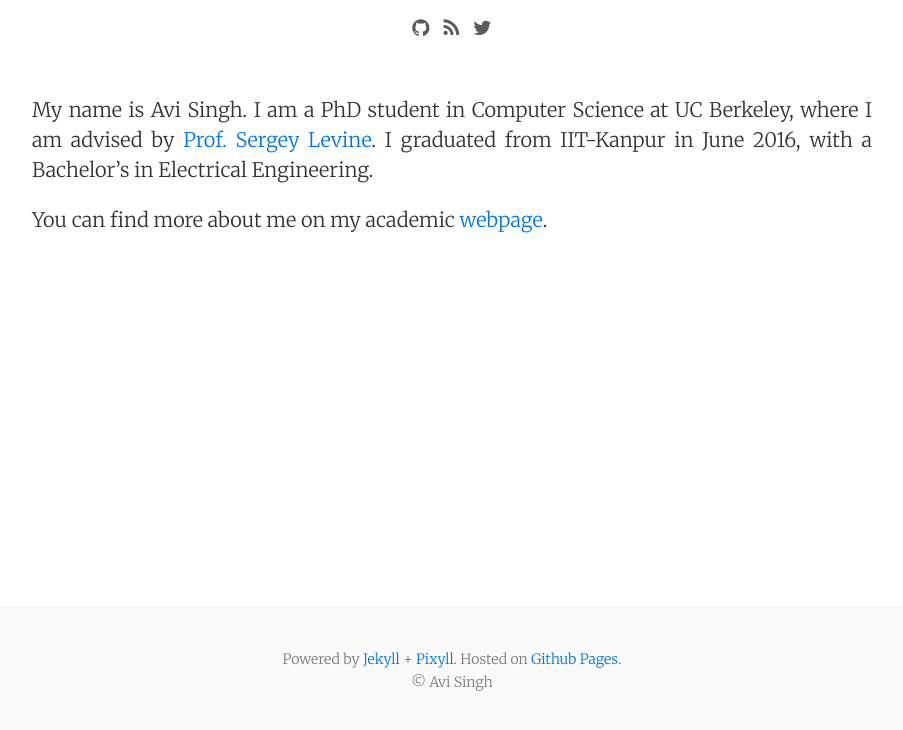
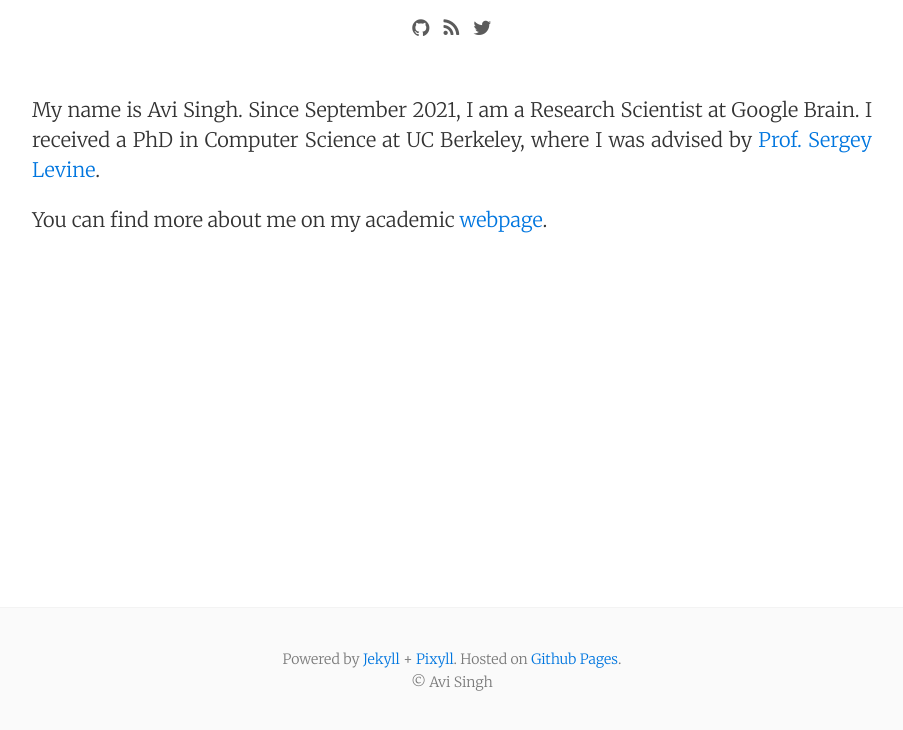
Before and after one commit to avisingh599/avisingh599.github.io, a Jekyll site: the page built from about.md, in a window 1280 px wide, cut to the strip 167-897 px from the top of the page. Shown: the whole strip, without its empty margins (188-1091 px from the left). Built offline with Jekyll 4.4.1, drawn with Linux system fonts in a browser that asks for light colours; nearby versions of some CDN libraries.

Commit message:
Update about page

```diff
--- a/about.md
+++ b/about.md
@@ -3,6 +3,6 @@ layout: page
 permalink: /about/
 ---
 
-My name is Avi Singh. I am a PhD student in Computer Science at UC Berkeley, where I am advised by [Prof. Sergey Levine](https://people.eecs.berkeley.edu/~svlevine/). I graduated from IIT-Kanpur in June 2016, with a Bachelor's in Electrical Engineering.
+My name is Avi Singh. Since September 2021, I am a Research Scientist at Google Brain. I received a PhD in Computer Science at UC Berkeley, where I was advised by [Prof. Sergey Levine](https://people.eecs.berkeley.edu/~svlevine/).
 
-You can find more about me on my academic [webpage](http://people.eecs.berkeley.edu/~avisingh/).
+You can find more about me on my academic [webpage](http://avisingh.org/).
```
